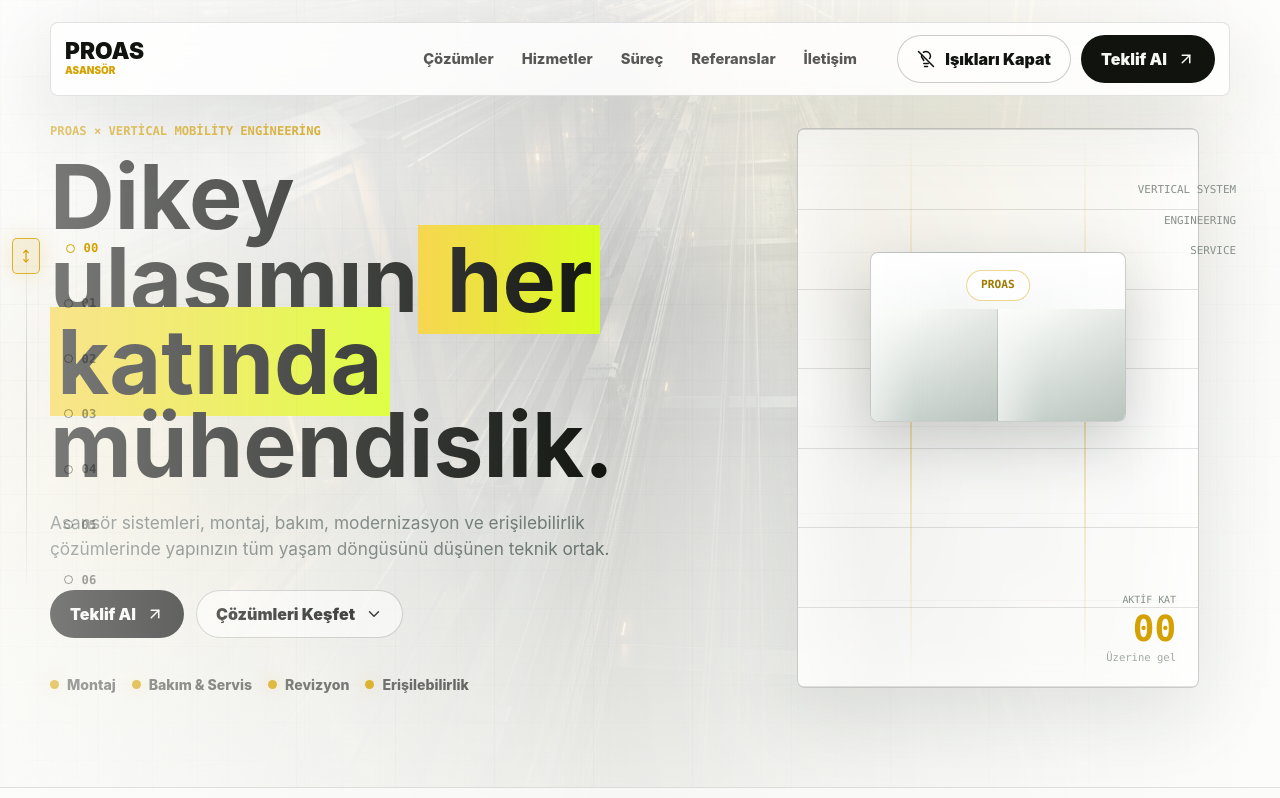
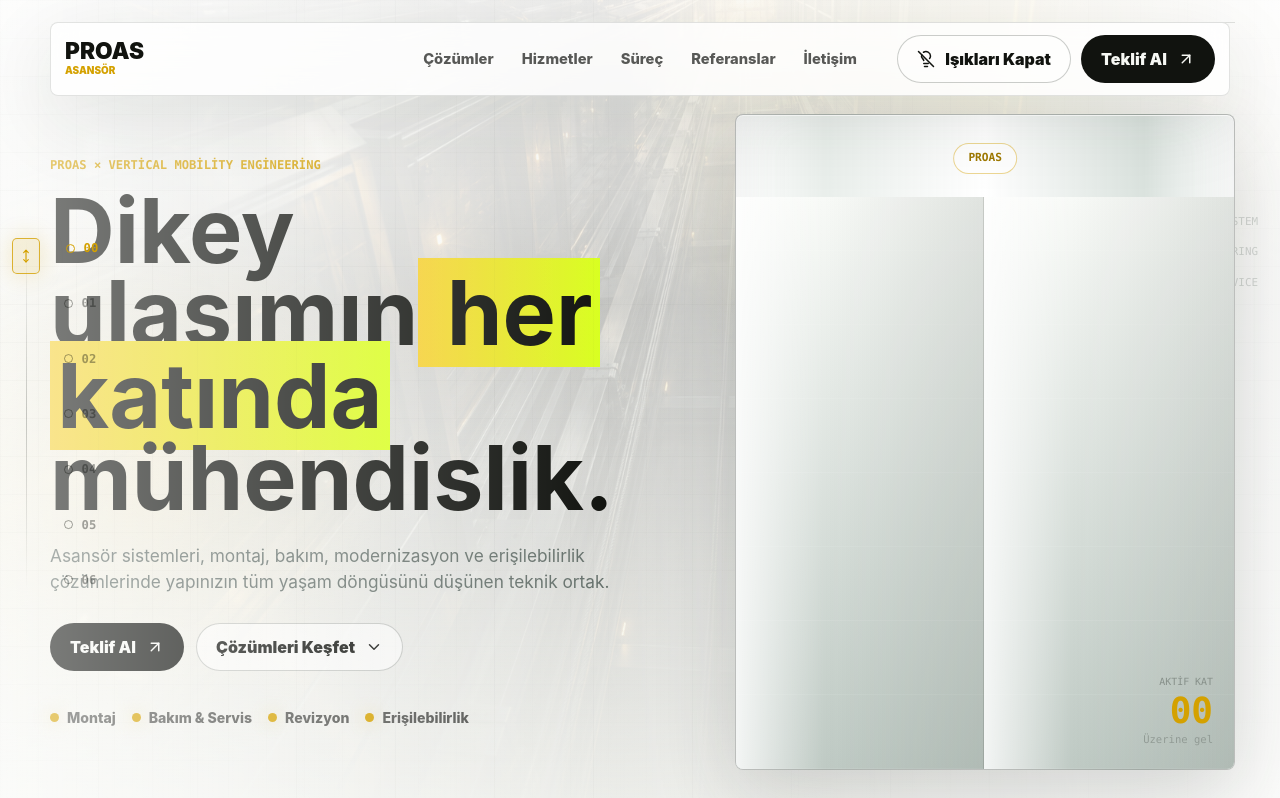
Before and after one commit to mucahits8/proas_asansor, a React (Vite) app: page / in a window 1280 px wide. Shown: the top 798 px of the page. Built offline with nearby package versions, Linux system fonts and the light colour scheme.

Commit message:
Make hero elevator full height

```diff
--- a/src/styles.css
+++ b/src/styles.css
@@ -433,9 +433,14 @@
 
 .hero-grid {
   display: grid;
-  grid-template-columns: minmax(0, 0.98fr) minmax(380px, 0.82fr);
-  align-items: center;
+  grid-template-columns: minmax(0, 0.92fr) minmax(430px, 0.74fr);
+  align-items: stretch;
   gap: 48px;
+  min-height: clamp(640px, calc(100svh - 160px), 860px);
+}
+
+.hero-copy {
+  align-self: center;
 }
 
 .hero-noise {
@@ -556,21 +561,23 @@
 
 .shaft-wrap {
   position: relative;
-  min-height: 560px;
+  min-height: 640px;
+  height: 100%;
   outline: none;
 }
 
 .shaft {
   position: absolute;
-  inset: 0 6% 0 16%;
-  overflow: hidden;
-  border: 1px solid var(--line-strong);
+  z-index: 1;
+  inset: -8px -1% -8px 2%;
+  overflow: visible;
+  border: 0;
   border-radius: 8px;
   background:
-    linear-gradient(90deg, rgba(255, 255, 255, 0.42), transparent 18%, transparent 82%, rgba(255, 255, 255, 0.5)),
-    repeating-linear-gradient(0deg, transparent 0 86px, rgba(17, 19, 15, 0.06) 87px),
-    rgba(255, 255, 255, 0.42);
-  box-shadow: var(--shadow), inset 0 0 62px rgba(255, 255, 255, 0.46);
+    linear-gradient(90deg, transparent 0 22%, color-mix(in srgb, var(--accent) 28%, transparent) 22.2% 22.6%, transparent 22.8% 77%, color-mix(in srgb, var(--accent) 28%, transparent) 77.2% 77.6%, transparent 77.8%),
+    repeating-linear-gradient(0deg, transparent 0 88px, rgba(17, 19, 15, 0.07) 89px),
+    transparent;
+  box-shadow: none;
   backdrop-filter: blur(14px);
   transition:
     transform 220ms var(--ease-lift),
@@ -580,16 +587,14 @@
 
 .shaft-wrap:hover .shaft,
 .shaft-wrap:focus-visible .shaft {
-  transform: translateY(-4px);
-  border-color: color-mix(in srgb, var(--accent) 56%, transparent);
-  box-shadow:
-    0 26px 84px color-mix(in srgb, var(--accent) 16%, transparent),
-    var(--shadow);
+  transform: translateY(-3px);
+  border-color: transparent;
+  box-shadow: none;
 }
 
 .shaft-lines {
   position: absolute;
-  inset: 0;
+  inset: -92px 0;
   display: grid;
   grid-template-rows: repeat(7, 1fr);
 }
@@ -606,7 +611,7 @@
   bottom: 0;
   z-index: 1;
   width: 2px;
-  background: linear-gradient(180deg, transparent, color-mix(in srgb, var(--accent) 44%, transparent), transparent);
+  background: linear-gradient(180deg, transparent, color-mix(in srgb, var(--accent) 36%, transparent), transparent);
   opacity: 0.74;
 }
 
@@ -621,16 +626,17 @@
 .cabin {
   position: absolute;
   z-index: 2;
-  left: 18%;
-  right: 18%;
-  top: 22%;
-  height: 170px;
-  border: 1px solid var(--line-strong);
+  inset: 0;
+  min-height: 100%;
+  border: 1px solid color-mix(in srgb, var(--line-strong) 92%, var(--ink));
   border-radius: 8px;
   background:
-    linear-gradient(90deg, rgba(255, 255, 255, 0.58), transparent 34%, rgba(255, 255, 255, 0.64)),
-    linear-gradient(180deg, #ffffff, #dfe5e1);
-  box-shadow: 0 22px 60px rgba(32, 38, 34, 0.2);
+    linear-gradient(90deg, rgba(255, 255, 255, 0.96), rgba(230, 236, 232, 0.88) 18%, rgba(255, 255, 255, 0.96) 50%, rgba(214, 223, 218, 0.9) 82%, rgba(255, 255, 255, 0.98)),
+    linear-gradient(180deg, #ffffff, #e2e9e5);
+  box-shadow:
+    0 26px 82px rgba(32, 38, 34, 0.18),
+    inset 0 1px 0 rgba(255, 255, 255, 0.92),
+    inset 0 -24px 54px rgba(102, 114, 107, 0.14);
   overflow: hidden;
   transition:
     transform 220ms var(--ease-lift),
@@ -639,13 +645,16 @@
 
 .shaft-wrap:hover .cabin,
 .shaft-wrap:focus-visible .cabin {
-  transform: translateY(-6px);
-  box-shadow: 0 28px 72px rgba(212, 161, 0, 0.2);
+  transform: translateY(-5px);
+  box-shadow:
+    0 30px 94px rgba(212, 161, 0, 0.18),
+    inset 0 1px 0 rgba(255, 255, 255, 0.96),
+    inset 0 -24px 54px rgba(102, 114, 107, 0.14);
 }
 
 .cabin-display {
   position: absolute;
-  top: 17px;
+  top: 28px;
   left: 50%;
   z-index: 3;
   transform: translateX(-50%);
@@ -661,17 +670,18 @@
 
 .cabin-light {
   position: absolute;
-  inset: 56px 4px 4px;
+  inset: 82px 10px 14px;
   background:
-    radial-gradient(circle at 50% 34%, rgba(243, 196, 25, 0.42), transparent 34%),
-    linear-gradient(180deg, rgba(255, 255, 255, 0.88), rgba(255, 255, 255, 0.24));
+    radial-gradient(circle at 50% 24%, rgba(243, 196, 25, 0.36), transparent 28%),
+    linear-gradient(90deg, rgba(255, 255, 255, 0.72), transparent 22%, rgba(255, 255, 255, 0.58) 50%, transparent 78%, rgba(255, 255, 255, 0.76)),
+    linear-gradient(180deg, rgba(255, 255, 255, 0.86), rgba(255, 255, 255, 0.18));
   opacity: 0.22;
   transition: opacity 240ms ease;
 }
 
 .cabin-doors {
   position: absolute;
-  inset: 56px 0 0;
+  inset: 82px 0 0;
   z-index: 2;
   overflow: hidden;
   background:
@@ -685,8 +695,9 @@
   bottom: 0;
   width: 50.5%;
   background:
-    linear-gradient(90deg, rgba(255, 255, 255, 0.58), transparent 35%, rgba(96, 106, 99, 0.12)),
-    linear-gradient(180deg, #f8faf7, #c6d0ca);
+    linear-gradient(90deg, rgba(255, 255, 255, 0.82), transparent 35%, rgba(96, 106, 99, 0.16)),
+    repeating-linear-gradient(0deg, rgba(255, 255, 255, 0.08) 0 1px, transparent 1px 74px),
+    linear-gradient(180deg, #f8faf7, #bfcac4);
   transition: transform 260ms var(--ease-door);
 }
 
@@ -719,7 +730,7 @@
   position: absolute;
   right: 22px;
   bottom: 22px;
-  z-index: 2;
+  z-index: 4;
   display: grid;
   gap: 3px;
   text-align: right;
@@ -745,7 +756,8 @@
 
 .technical-ring {
   position: absolute;
-  inset: 54px -6px auto auto;
+  z-index: 0;
+  inset: 92px -28px auto auto;
   display: grid;
   gap: 14px;
   color: var(--quiet);
@@ -753,6 +765,8 @@
   font-size: 0.68rem;
   text-align: right;
   text-transform: uppercase;
+  opacity: 0.34;
+  pointer-events: none;
 }
 
 .intro-band {
@@ -1266,8 +1280,14 @@
     grid-template-columns: 1fr;
   }
 
+  .hero-grid {
+    align-items: center;
+    min-height: auto;
+  }
+
   .shaft-wrap {
     min-height: 440px;
+    height: auto;
   }
 
   .solution-panels,
```
